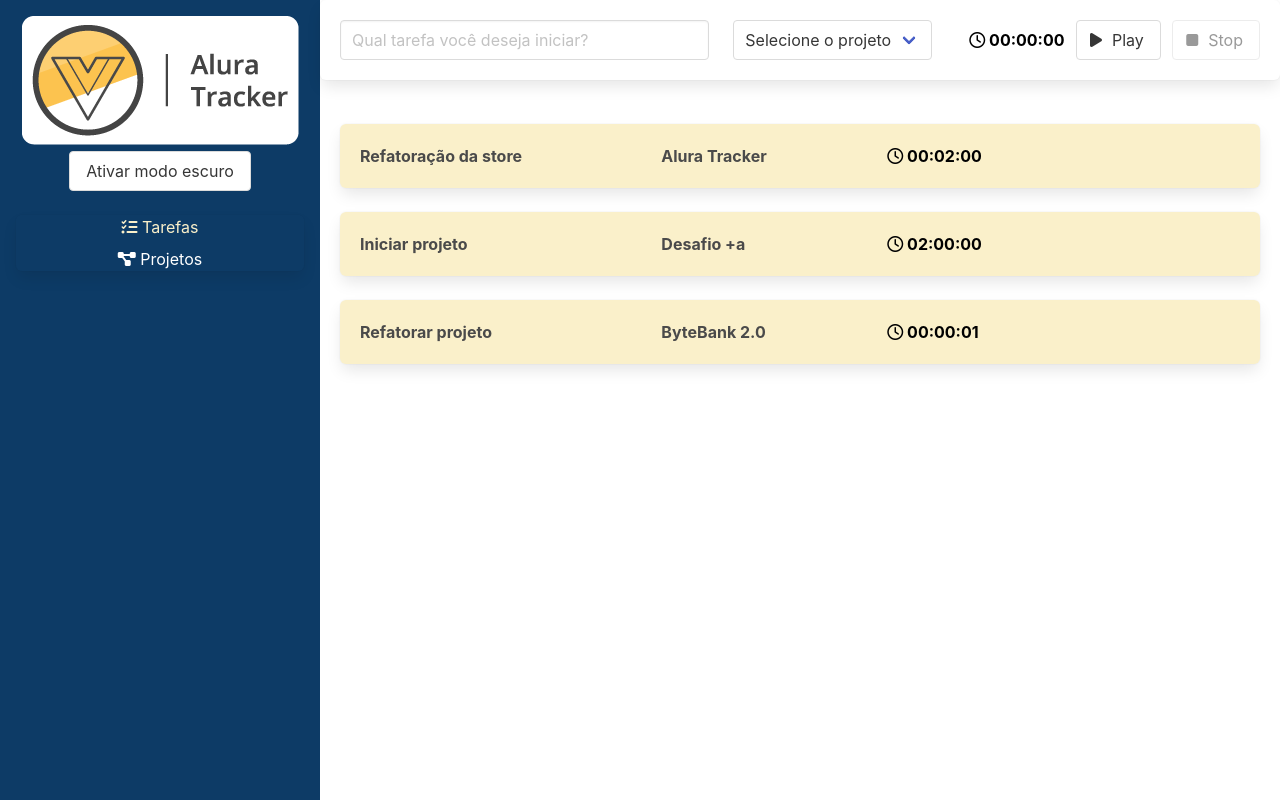
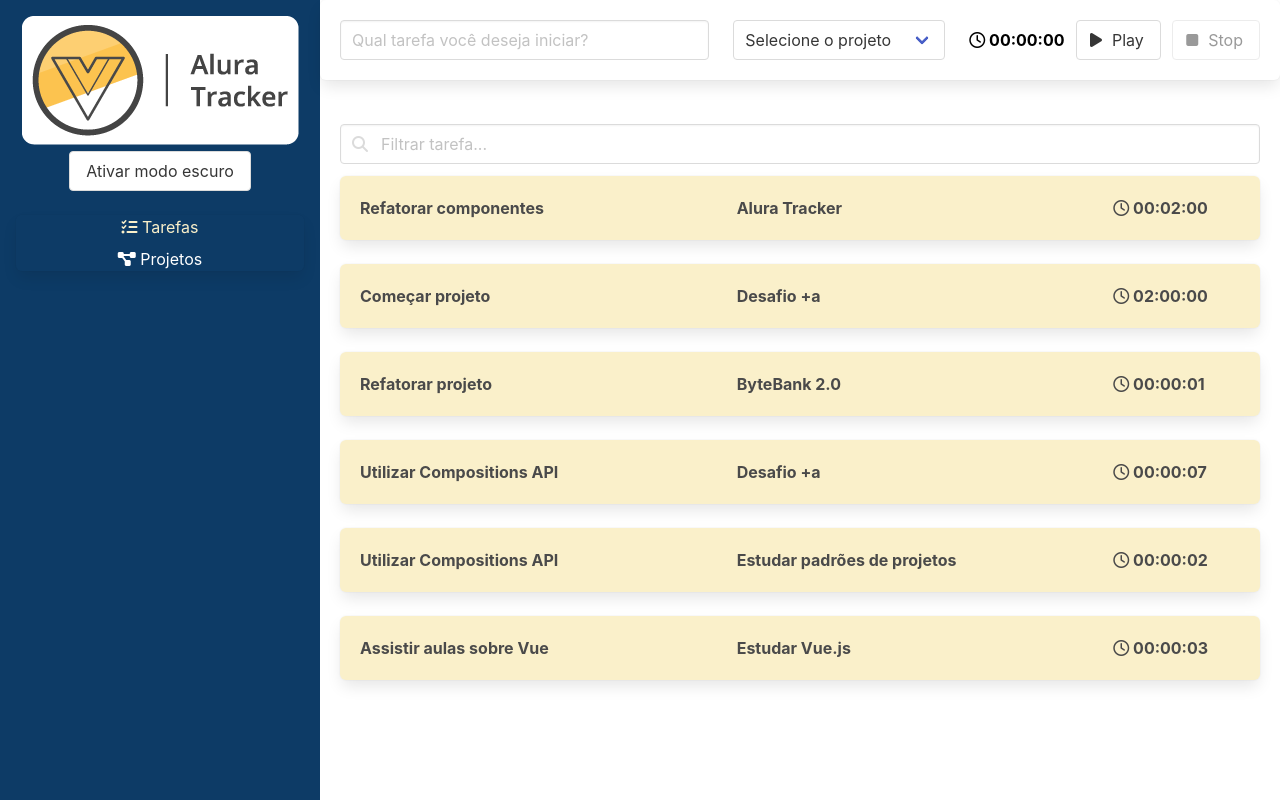
Before and after one commit to xLucaspx/vue-activity-tracker, a Vue app: page /#/ in a window 1280 px wide. Built offline with nearby package versions, Linux system fonts and the light colour scheme; data requests are answered from the project's data file.

Commit message:
Implementando filtro de tarefas

```diff
--- a/db.json
+++ b/db.json
@@ -2,7 +2,7 @@
   "projetos": [
     {
       "id": 1,
-      "nome": "Alura Tracker"
+      "nome": "Estudar Node.js"
     },
     {
       "nome": "Estudar Vue.js",
@@ -11,13 +11,17 @@
     {
       "nome": "Desafio +a ",
       "id": 5
+    },
+    {
+      "id": 6,
+      "nome": "Estudar padrões de projetos"
     }
   ],
   "tarefas": [
     {
       "id": 1,
       "duracaoEmSegundos": 120,
-      "descricao": "Refatoração da store",
+      "descricao": "Refatorar componentes",
       "projeto": {
         "id": 1,
         "nome": "Alura Tracker"
@@ -26,7 +30,7 @@
     {
       "id": 2,
       "duracaoEmSegundos": 7200,
-      "descricao": "Iniciar projeto",
+      "descricao": "Começar projeto",
       "projeto": {
         "id": 5,
         "nome": "Desafio +a"
@@ -40,6 +44,33 @@
         "nome": "ByteBank 2.0"
       },
       "id": 3
+    },
+    {
+      "duracaoEmSegundos": 7,
+      "descricao": "Utilizar Compositions API",
+      "projeto": {
+        "nome": "Desafio +a ",
+        "id": 5
+      },
+      "id": 4
+    },
+    {
+      "duracaoEmSegundos": 2,
+      "descricao": "Utilizar Compositions API",
+      "projeto": {
+        "id": 6,
+        "nome": "Estudar padrões de projetos"
+      },
+      "id": 5
+    },
+    {
+      "duracaoEmSegundos": 3,
+      "descricao": "Assistir aulas sobre Vue",
+      "projeto": {
+        "nome": "Estudar Vue.js",
+        "id": 4
+      },
+      "id": 6
     }
   ]
 }
--- a/src/components/FormularioTarefa.vue
+++ b/src/components/FormularioTarefa.vue
@@ -24,10 +24,11 @@
 </template>
 
 <script lang="ts">
-import { defineComponent } from 'vue';
+import { defineComponent, ref } from 'vue';
 import TemporizadorTarefa from './TemporizadorTarefa.vue';
 import { computed } from '@vue/reactivity';
 import { useStore } from '@/store';
+import useNotificador from '@/hooks/notificador'
 import { TipoNotificacao } from '@/interfaces/INotificacao';
 import { notificaMixin } from '@/mixins/notifica';
 
@@ -37,37 +38,40 @@
     components: {
         TemporizadorTarefa
     },
-    data() {
-        return {
-            descricao: '',
-            idProjeto: ''
-        }
-    },
-    methods: {
-        finalizarTarefa(tempoDecorrido: number): void {
-            const projeto = this.projetos.find((p) => p.id == this.idProjeto)
+    mixins: [notificaMixin], // usando mixins
+    setup(props, { emit }) {
+        const store = useStore()
+        const projetos = computed(() => store.state.projeto.projetos)
+
+        const { notifica } = useNotificador()
+
+        const descricao = ref("")
+        const idProjeto = ref("")
+
+        const finalizarTarefa = (tempoDecorrido: number): void => {
+            const projeto = projetos.value.find((p) => p.id == idProjeto.value)
+
             // Se o projeto não existe:
             if (!projeto) {
-                this.notifica(TipoNotificacao.FALHA, 'Erro!', 'É necessário selecionar um projeto antes de finalizar a tarefa!');
+                notifica(TipoNotificacao.FALHA, 'Erro!', 'É necessário selecionar um projeto antes de finalizar a tarefa!');
                 return; // early return
             }
 
             // Se o projeto existe:
-            this.$emit('aoSalvarTarefa', {
+            emit('aoSalvarTarefa', {
                 duracaoEmSegundos: tempoDecorrido,
-                descricao: this.descricao,
+                descricao: descricao.value,
                 projeto: projeto
             });
 
-            this.descricao = "";
+            descricao.value = "";
         }
-    },
-    mixins: [notificaMixin], // usando mixins
-    setup() {
-        const store = useStore()
+
         return {
-            projetos: computed(() => store.state.projeto.projetos),
-            store
+            projetos,
+            descricao,
+            idProjeto,
+            finalizarTarefa
         }
     }
 })
--- a/src/components/Tarefa.vue
+++ b/src/components/Tarefa.vue
@@ -1,11 +1,11 @@
 <template>
     <BoxTarefa>
         <div class="columns clicavel" @click="tarefaClicada">
-            <div class="column is-4">
+            <div class="column is-5">
                 {{ tarefa.descricao || 'Tarefa sem descrição' }}
             </div>
 
-            <div class="column is-3">
+            <div class="column is-5">
                 {{ tarefa.projeto?.nome || 'S/P' }}
             </div>
 
@@ -24,7 +24,6 @@
 
 export default defineComponent({
     name: 'TarefaVue',
-    emits: ['aoClicarTarefa'],
     components: {
         CronometroTarefa,
         BoxTarefa
@@ -35,9 +34,15 @@
             required: true
         }
     },
-    methods: {
-        tarefaClicada(): void {
-            this.$emit('aoClicarTarefa', this.tarefa)
+    emits: ['aoClicarTarefa'],
+    setup(props, {emit}) {
+
+        const tarefaClicada = (): void => {
+            emit('aoClicarTarefa', props.tarefa)
+        }
+
+        return {
+            tarefaClicada
         }
     }
 })
--- a/src/hooks/notificador.ts
+++ b/src/hooks/notificador.ts
@@ -3,11 +3,11 @@
 import { NOTIFICA } from "@/store/tipo-mutacoes"
 
 type Notificador = {
-    notificar: (tipo: TipoNotificacao, titulo: string, texto: string) => void
+    notifica: (tipo: TipoNotificacao, titulo: string, texto: string) => void
 }
 
 export default () : Notificador => {
-    const notificar = (tipo: TipoNotificacao, titulo: string, texto: string): void => {
+    const notifica = (tipo: TipoNotificacao, titulo: string, texto: string): void => {
         store.commit(NOTIFICA, {
             tipo,
             titulo,
@@ -16,6 +16,6 @@
     }
 
     return {
-        notificar
+        notifica
     }
 }
--- a/src/store/modulos/tarefa/index.ts
+++ b/src/store/modulos/tarefa/index.ts
@@ -37,8 +37,14 @@
                 .then(response => commit(ADICIONA_TAREFA, response.data))
         },
 
-        [BUSCA_TAREFAS]({ commit }) {
-            http.get('tarefas')
+        [BUSCA_TAREFAS]({ commit }, filtro: string) {
+            let url = 'tarefas';
+
+            if (filtro) {
+                url += '?descricao=' + filtro
+            }
+
+            http.get(url)
                 .then(response => commit(DEFINE_TAREFAS, response.data))
         },
 
--- a/src/views/Projetos/FormProjeto.vue
+++ b/src/views/Projetos/FormProjeto.vue
@@ -13,11 +13,12 @@
 </template>
 
 <script lang="ts">
-import { defineComponent } from 'vue';
+import { defineComponent, ref } from 'vue';
 import { useStore } from '@/store';
 import { TipoNotificacao } from '@/interfaces/INotificacao';
 import useNotificador from '@/hooks/notificador'
 import { CRIA_PROJETO, ATUALIZA_PROJETO } from '@/store/tipo-actions';
+import { useRouter } from 'vue-router';
 
 export default defineComponent({
     name: 'FormProjeto',
@@ -26,44 +27,40 @@
             type: String
         }
     },
-    mounted() {
-        if (this.id) {
-            const projeto = this.store.state.projeto.projetos.find(proj => proj.id == this.id);
-            this.nomeDoProjeto = projeto?.nome || ''
+    setup(props) {
+        const store = useStore()
+        const { notifica } = useNotificador() // hook
+        const nomeDoProjeto = ref("")
+        const router = useRouter() // Atenção: useRouter != useRoute
+
+        if (props.id) {
+            const projeto = store.state.projeto.projetos.find(proj => proj.id == props.id);
+            nomeDoProjeto.value = projeto?.nome || ''
         }
-    },
-    data() {
-        return {
-            nomeDoProjeto: ""
-        }
-    },
-    methods: {
-        salvaProjeto() {
-            if (this.id) {
+
+        const salvaProjeto = () => {
+            if (props.id) {
                 // Edição
-                this.store.dispatch(ATUALIZA_PROJETO, {
-                    id: this.id,
-                    nome: this.nomeDoProjeto
-                }).then(() => this.lidaComSucesso())
+                store.dispatch(ATUALIZA_PROJETO, {
+                    id: props.id,
+                    nome: nomeDoProjeto.value
+                }).then(() => lidaComSucesso())
             } else {
                 // Adição
-                this.store.dispatch(CRIA_PROJETO, this.nomeDoProjeto)
-                    .then(() => this.lidaComSucesso())
+                store.dispatch(CRIA_PROJETO, nomeDoProjeto.value)
+                    .then(() => lidaComSucesso())
             }
-        },
+        }
 
-        lidaComSucesso() {
-            this.notificar(TipoNotificacao.SUCESSO, 'Sucesso!', 'Seu projeto foi salvo!') // notifica
-            this.nomeDoProjeto = ''; // limpa o input
-            this.$router.push('/projetos'); // volta para a lista de projetos
+        const lidaComSucesso = () => {
+            notifica(TipoNotificacao.SUCESSO, 'Sucesso!', 'Seu projeto foi salvo!') // notifica
+            nomeDoProjeto.value = ''; // limpa o input
+            router.push('/projetos'); // volta para a lista de projetos
         }
-    },
-    setup() {
-        const store = useStore()
-        const { notificar } = useNotificador()
+
         return {
-            store,
-            notificar // Usando hooks personalizados
+            nomeDoProjeto,
+            salvaProjeto
         }
     }
 })
--- a/src/views/Tarefas.vue
+++ b/src/views/Tarefas.vue
@@ -2,6 +2,15 @@
     <FormularioTarefa @aoSalvarTarefa="salvaTarefa" />
 
     <div class="lista">
+        <div class="field">
+            <p class="control has-icons-left">
+                <input type="text" class="input" placeholder="Filtrar tarefa..." v-model="filtro">
+                <span class="icon is-small is-left">
+                    <i class="fas fa-search"></i>
+                </span>
+            </p>
+        </div>
+
         <TarefaVue v-for="tarefa in tarefas" :key="tarefa.id" :tarefa="tarefa" @aoClicarTarefa="selecionaTarefa" />
         <!-- v-for: primeiro o item, depois o índice -->
 
@@ -38,7 +47,7 @@
 import { useStore } from '@/store';
 import { ATUALIZA_TAREFA, BUSCA_PROJETOS, BUSCA_TAREFAS, CRIA_TAREFA } from '@/store/tipo-actions';
 import { computed } from '@vue/reactivity';
-import { defineComponent } from 'vue';
+import { defineComponent, ref, watchEffect } from 'vue';
 import BoxTarefa from '../components/BoxTarefa.vue';
 import FormularioTarefa from '../components/FormularioTarefa.vue'
 import TarefaVue from '../components/Tarefa.vue';
@@ -62,9 +71,22 @@
         const store = useStore()
         store.dispatch(BUSCA_TAREFAS)
         store.dispatch(BUSCA_PROJETOS)
+
+        const filtro = ref('');
+        // Filtrando em memória:
+        // const tarefas = computed(() => store.state.tarefa.tarefas.filter(
+        //     (t) => !filtro.value || t.descricao.includes(filtro.value))
+        // );
+
+        // Filtrando com a API:
+        watchEffect(() => {
+            store.dispatch(BUSCA_TAREFAS, filtro.value)
+        })
+
         return {
             tarefas: computed(() => store.state.tarefa.tarefas),
-            store
+            store,
+            filtro
         }
     },
     computed: {
@@ -103,6 +125,6 @@
 }
 
 .lista .display {
-    color: black;
+    color: #4a4a4a;
 }
 </style>
```
Also changed, not shown: reatividade.js (added, +23 -0 lines).
